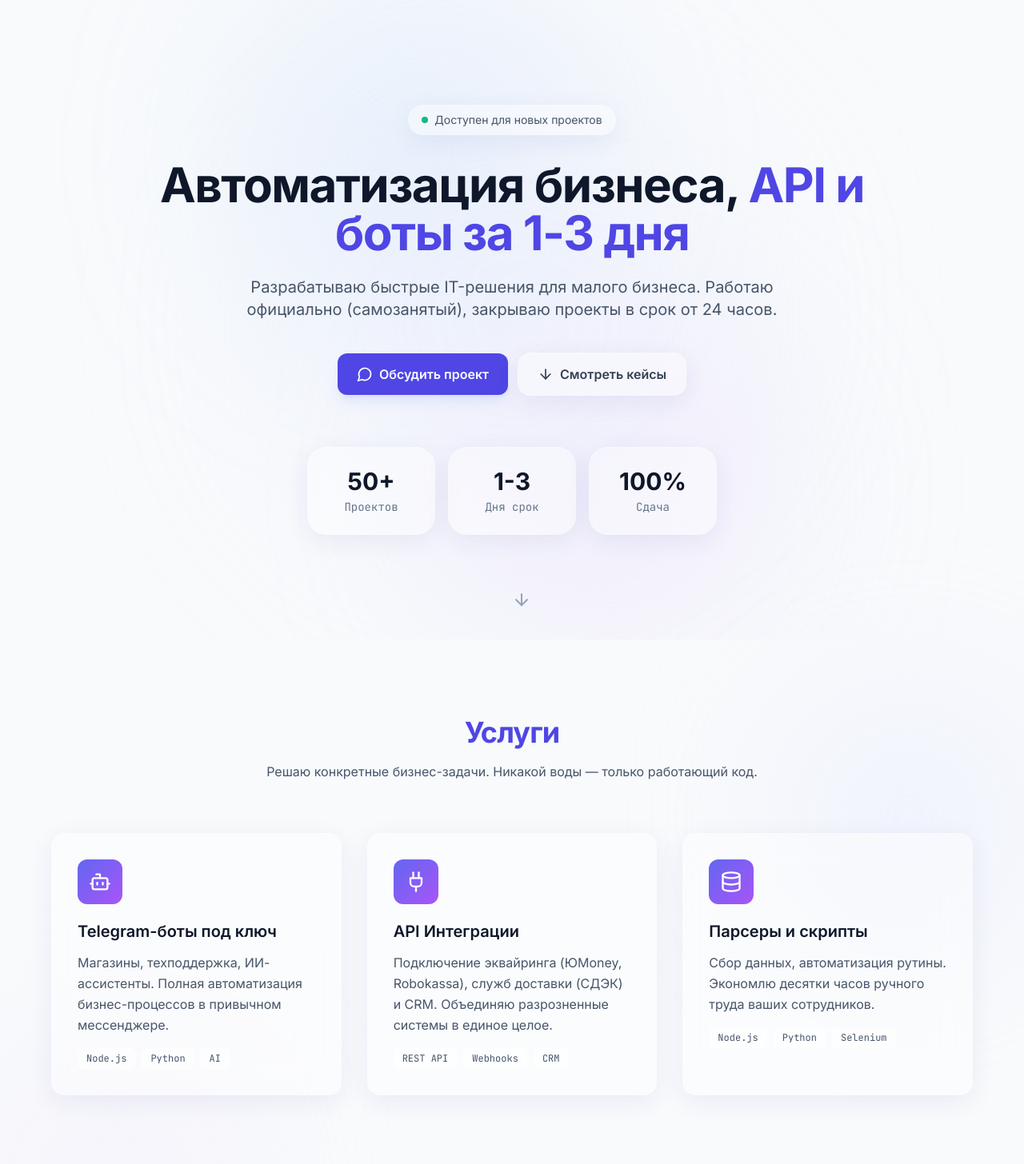
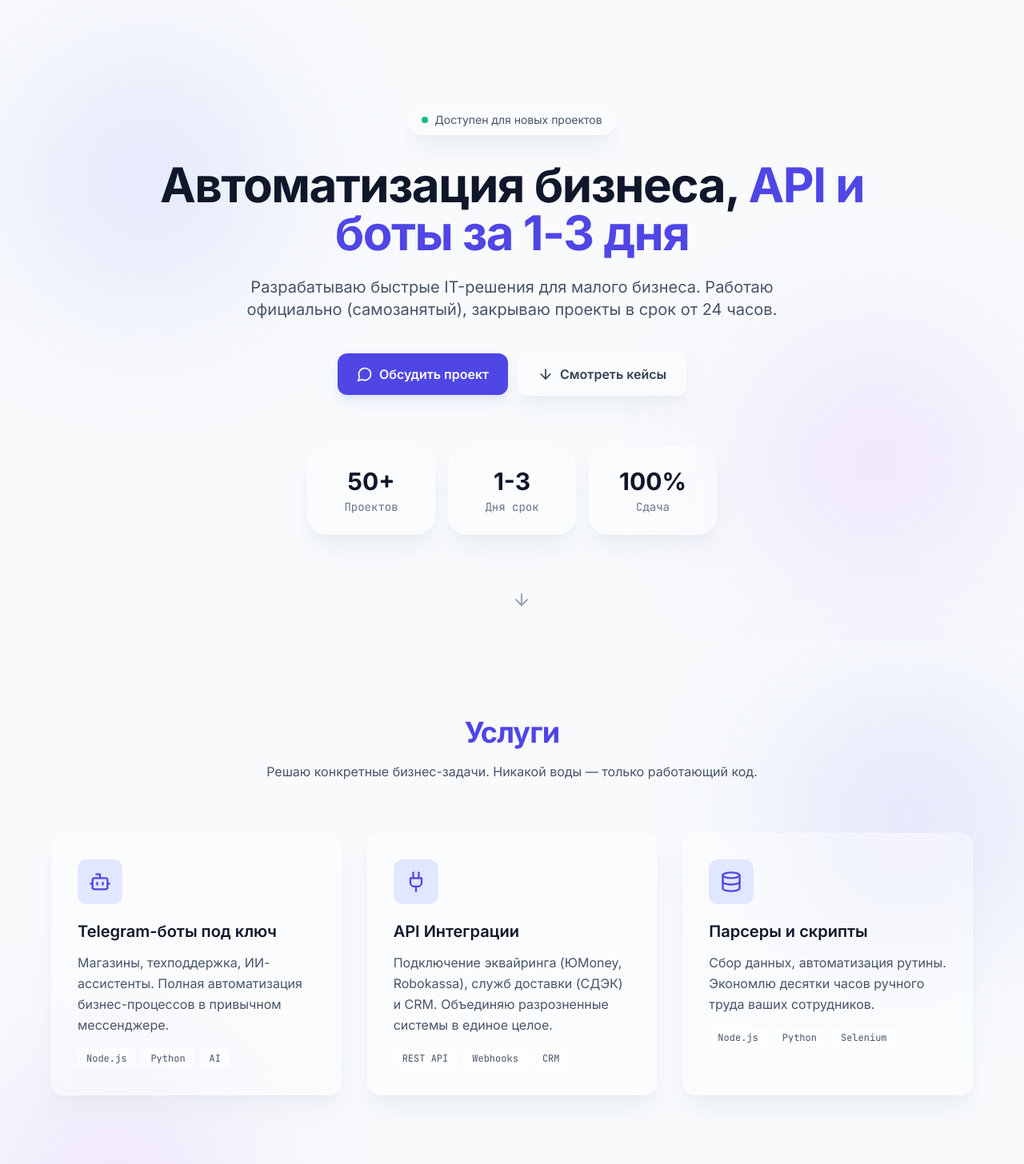
Before and after one commit to wwmaxik/wwmaxik.github.io, a React (Vite) app: page / in a window 1280 px wide. Shown: the top 1456 px of the page at 80% size. Built offline with nearby package versions, Linux system fonts and the light colour scheme.

Commit message:
feat: implement glassmorphism - blur effects, glass cards, background blobs

```diff
--- a/src/components/CaseStudy.jsx
+++ b/src/components/CaseStudy.jsx
@@ -11,9 +11,9 @@ function CaseStudy() {
   const techStack = ['React', 'Node.js', 'REST API', 'Docker']
 
   return (
-    <section className="py-24 px-4 relative">
-      {/* Background accent */}
-      <div className="absolute top-1/2 left-1/2 -translate-x-1/2 -translate-y-1/2 w-[500px] h-[500px] bg-blue-100/30 rounded-full blur-[120px] pointer-events-none" />
+    <section className="py-24 px-4 relative bg-slate-50">
+      {/* Background blobs */}
+      <div className="absolute top-1/2 left-1/2 -translate-x-1/2 -translate-y-1/2 w-96 h-96 bg-indigo-400 bg-blob" />
 
       <div className="max-w-4xl mx-auto relative z-10">
         {/* Section Header */}
@@ -53,7 +53,7 @@ function CaseStudy() {
               {techStack.map((tech, index) => (
                 <span
                   key={index}
-                  className="px-3 py-1 text-sm rounded-md bg-white/50 text-indigo-600 border border-white/30 font-mono"
+                  className="px-3 py-1 text-sm rounded-md bg-white/40 text-indigo-600 border border-white/40 font-mono"
                 >
                   {tech}
                 </span>
--- a/src/components/Footer.jsx
+++ b/src/components/Footer.jsx
@@ -4,9 +4,9 @@ function Footer() {
   const currentYear = new Date().getFullYear()
 
   return (
-    <footer className="py-16 px-4 border-t border-white/20 relative">
-      {/* Background accent */}
-      <div className="absolute bottom-0 left-1/4 w-64 h-64 bg-indigo-100/30 rounded-full blur-[80px] pointer-events-none" />
+    <footer className="py-16 px-4 border-t border-white/40 relative bg-slate-50">
+      {/* Background blob */}
+      <div className="absolute bottom-0 left-1/4 w-64 h-64 bg-indigo-400 bg-blob" />
 
       <div className="max-w-4xl mx-auto text-center relative z-10">
         {/* CTA */}
--- a/src/components/Hero.jsx
+++ b/src/components/Hero.jsx
@@ -9,11 +9,10 @@ function Hero() {
   }
 
   return (
-    <section className="min-h-screen flex flex-col justify-center items-center px-4 py-24 relative overflow-hidden">
-      {/* Background accents - blurred color spots */}
-      <div className="absolute top-0 left-1/4 w-96 h-96 bg-blue-200/30 rounded-full blur-[120px] pointer-events-none" />
-      <div className="absolute bottom-0 right-1/4 w-96 h-96 bg-purple-200/30 rounded-full blur-[120px] pointer-events-none" />
-      <div className="absolute top-1/2 left-1/2 -translate-x-1/2 -translate-y-1/2 w-[600px] h-[600px] bg-indigo-100/20 rounded-full blur-[120px] pointer-events-none" />
+    <section className="min-h-screen flex flex-col justify-center items-center px-4 py-24 relative overflow-hidden bg-slate-50">
+      {/* Background blobs - жидкие цветовые пятна */}
+      <div className="absolute top-20 left-10 w-72 h-72 bg-indigo-400 bg-blob" />
+      <div className="absolute bottom-20 right-10 w-72 h-72 bg-purple-400 bg-blob" />
 
       <div className="max-w-4xl mx-auto text-center relative z-10">
         {/* Badge */}
@@ -22,7 +21,7 @@ function Hero() {
           <span className="text-sm text-slate-600">Доступен для новых проектов</span>
         </div>
 
-        {/* Main Heading */}
+        {/* Main Heading - text-slate-900 для контраста */}
         <h1 className="text-4xl md:text-5xl lg:text-6xl font-extrabold mb-6 leading-tight tracking-tight text-slate-900">
           Автоматизация бизнеса,{' '}
           <span className="text-indigo-600">API и боты за 1-3 дня</span>
@@ -48,14 +47,14 @@ function Hero() {
           </a>
           <button
             onClick={scrollToCases}
-            className="glass-card btn-secondary inline-flex items-center gap-2"
+            className="glass-btn btn-secondary inline-flex items-center gap-2 px-6 py-3.5 min-h-[48px]"
           >
             <ArrowDown size={20} />
             Смотреть кейсы
           </button>
         </div>
 
-        {/* Stats - Glass cards with rounded-3xl */}
+        {/* Stats - Glass cards rounded-3xl */}
         <div className="grid grid-cols-3 gap-3 md:gap-4 max-w-lg mx-auto">
           <div className="glass-card-round text-center p-4 md:p-6">
             <div className="text-2xl md:text-3xl font-bold text-slate-900">50+</div>
--- a/src/components/Services.jsx
+++ b/src/components/Services.jsx
@@ -23,10 +23,10 @@ function Services() {
   ]
 
   return (
-    <section id="services" className="py-24 px-4 relative">
-      {/* Background accents for section */}
-      <div className="absolute top-20 right-0 w-72 h-72 bg-indigo-100/40 rounded-full blur-[100px] pointer-events-none" />
-      <div className="absolute bottom-20 left-0 w-72 h-72 bg-purple-100/40 rounded-full blur-[100px] pointer-events-none" />
+    <section id="services" className="py-24 px-4 relative bg-slate-50">
+      {/* Background blobs */}
+      <div className="absolute top-20 right-0 w-72 h-72 bg-indigo-400 bg-blob" />
+      <div className="absolute bottom-20 left-0 w-72 h-72 bg-purple-400 bg-blob" />
 
       <div className="max-w-6xl mx-auto relative z-10">
         {/* Section Header */}
@@ -42,10 +42,10 @@ function Services() {
         {/* Services Grid - Glass cards */}
         <div className="grid md:grid-cols-3 gap-6 md:gap-8">
           {services.map((service, index) => (
-            <div key={index} className="glass-card group p-6 md:p-8 hover:bg-white/60 hover:shadow-[0_12px_40px_0_rgba(31,38,135,0.12)] transition-all duration-300">
-              {/* Icon with gradient */}
-              <div className="w-14 h-14 rounded-xl bg-gradient-to-br from-indigo-500 to-purple-500 flex items-center justify-center mb-5">
-                <service.icon className="text-white" size={28} />
+            <div key={index} className="glass-card group p-6 md:p-8 hover:bg-white/60 transition-all duration-300">
+              {/* Icon */}
+              <div className="w-14 h-14 rounded-xl bg-indigo-100 flex items-center justify-center mb-5 group-hover:bg-indigo-200 transition-colors">
+                <service.icon className="text-indigo-600" size={28} />
               </div>
 
               {/* Title */}
@@ -63,7 +63,7 @@ function Services() {
                 {service.tags.map((tag, tagIndex) => (
                   <span
                     key={tagIndex}
-                    className="px-2.5 py-1 text-xs rounded-md bg-white/50 text-slate-600 border border-white/30 font-mono"
+                    className="px-2.5 py-1 text-xs rounded-md bg-white/40 text-slate-600 border border-white/40 font-mono"
                   >
                     {tag}
                   </span>
--- a/src/index.css
+++ b/src/index.css
@@ -8,7 +8,7 @@
   }
 
   body {
-    @apply bg-[#F8FAFC] text-slate-900;
+    @apply bg-slate-50 text-slate-900;
     font-family: 'Inter', system-ui, sans-serif;
     -webkit-font-smoothing: antialiased;
     -moz-osx-font-smoothing: grayscale;
@@ -24,13 +24,13 @@
     @apply px-6 py-3.5 min-h-[48px] bg-indigo-600 text-white font-semibold rounded-xl
            transition-all duration-300 hover:bg-indigo-700
            shadow-lg shadow-indigo-200/50
-           focus:ring-2 focus:ring-indigo-600 focus:ring-offset-2 focus:ring-offset-[#F8FAFC];
+           focus:ring-2 focus:ring-indigo-600 focus:ring-offset-2 focus:ring-offset-slate-50;
   }
 
   .btn-secondary {
     @apply px-6 py-3.5 min-h-[48px] text-slate-700 font-semibold rounded-xl
            transition-all duration-300 hover:bg-white/60
-           focus:ring-2 focus:ring-indigo-600 focus:ring-offset-2 focus:ring-offset-[#F8FAFC];
+           focus:ring-2 focus:ring-indigo-600 focus:ring-offset-2 focus:ring-offset-slate-50;
   }
 
   .card {
@@ -53,24 +53,26 @@
     @apply text-indigo-600;
   }
 
-  /* Glass Card - Liquid Glass Effect */
+  /* Glass Card - Эффект стекла */
   .glass-card {
-    @apply bg-white/40 backdrop-blur-xl border border-white/20
-           shadow-[0_8px_32px_0_rgba(31,38,135,0.07)] rounded-2xl;
+    @apply bg-white/40 backdrop-blur-md border border-white/40
+           shadow-xl shadow-slate-200/50 rounded-2xl;
   }
 
-  /* Rounded-3xl for stats */
+  /* Glass Card Round - для статистики */
   .glass-card-round {
-    @apply bg-white/40 backdrop-blur-xl border border-white/20
-           shadow-[0_8px_32px_0_rgba(31,38,135,0.07)] rounded-3xl;
+    @apply bg-white/40 backdrop-blur-md border border-white/40
+           shadow-xl shadow-slate-200/50 rounded-3xl;
   }
 
-  /* Icon with gradient */
-  .icon-gradient {
-    @apply bg-gradient-to-br from-indigo-500 to-purple-500 bg-clip-text text-transparent;
+  /* Glass Button - вторая кнопка */
+  .glass-btn {
+    @apply bg-white/40 backdrop-blur-md border border-white/40
+           shadow-xl shadow-slate-200/50 rounded-xl;
   }
 
-  .icon-gradient-color {
-    @apply text-transparent bg-clip-text bg-gradient-to-br from-indigo-500 to-purple-500;
+  /* Background blobs */
+  .bg-blob {
+    @apply absolute rounded-full blur-[100px] opacity-20 pointer-events-none;
   }
 }
```
